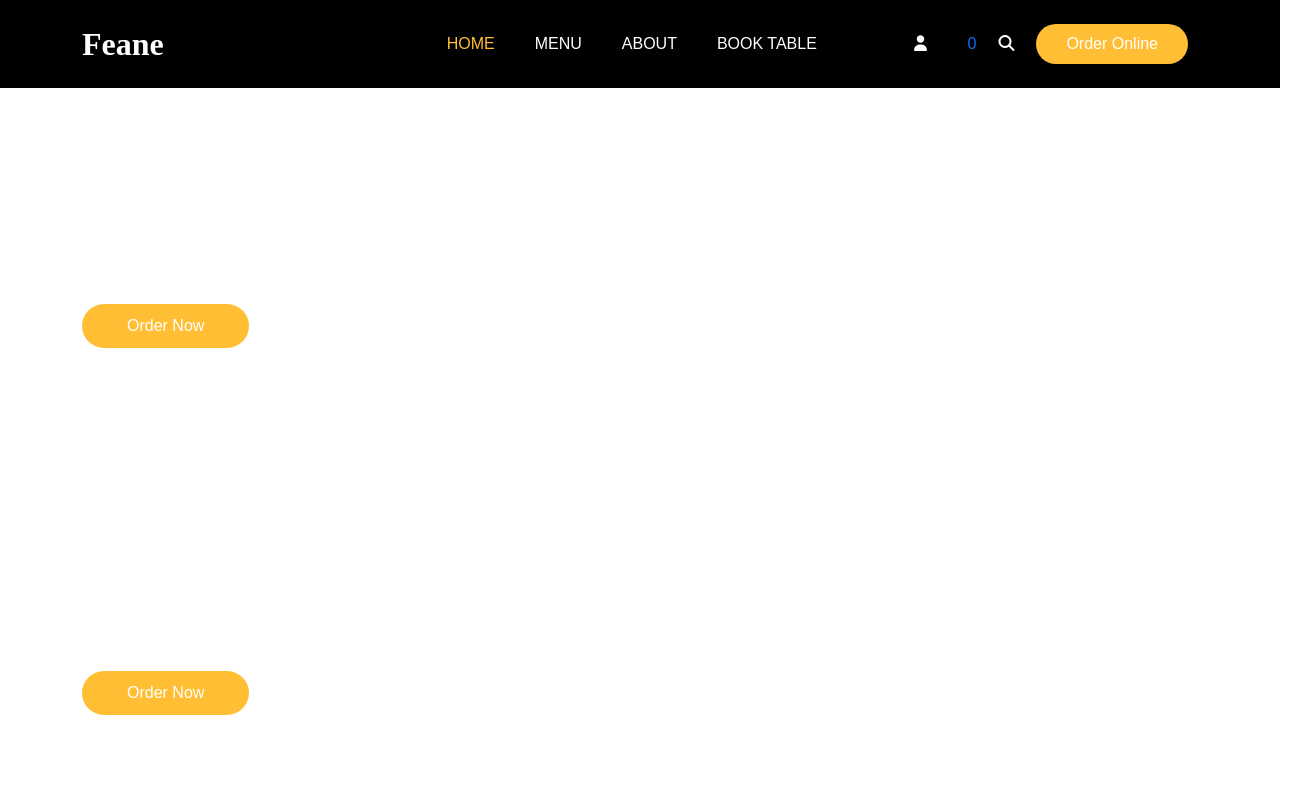
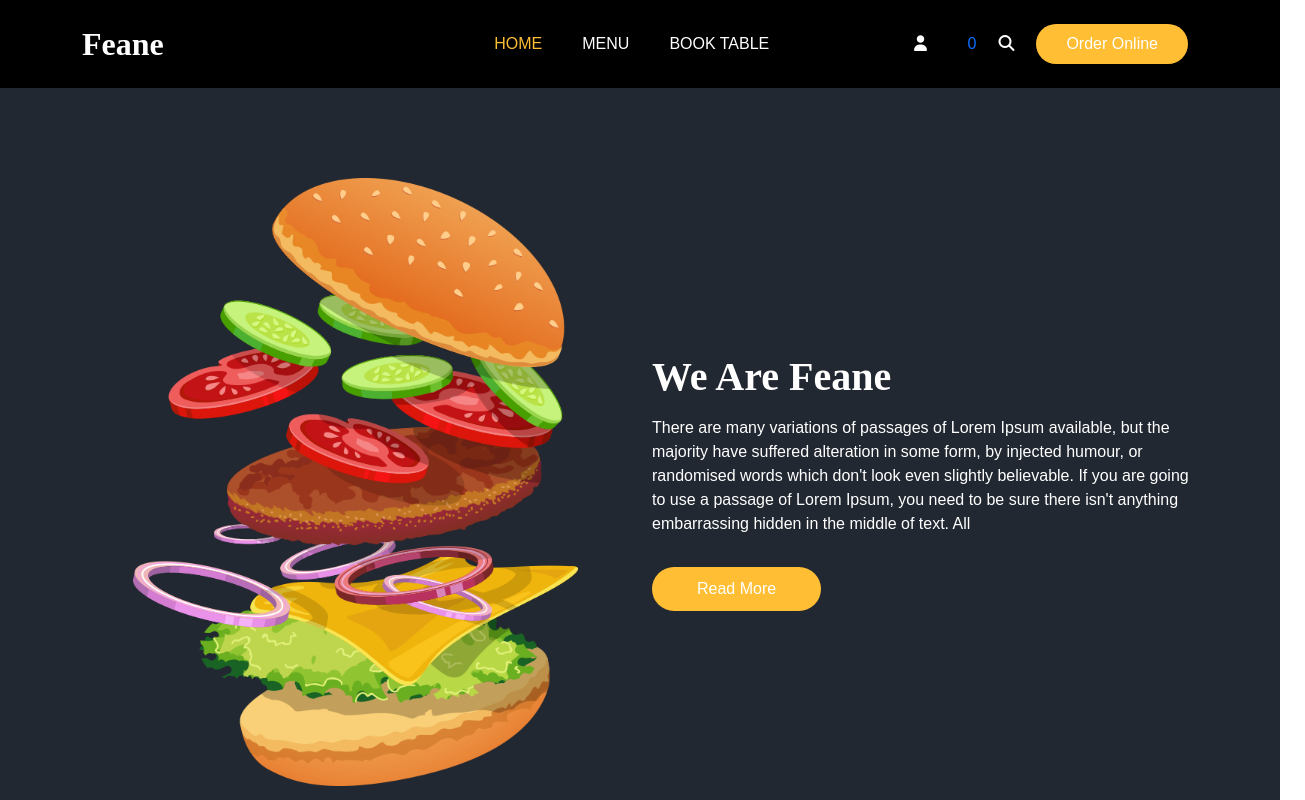
Before and after one commit to padwalakshay/react-app, a React (Vite) app: page /home in a window 1280 px wide. Shown: the top 800 px of the page, 1305 px wide, since content can reach past the window. Built offline with nearby package versions, Linux system fonts and the light colour scheme; a web font is replaced by a local one.

Commit message:
adding home page

```diff
--- a/src/components/Home.jsx
+++ b/src/components/Home.jsx
@@ -1,78 +1,34 @@
-import Slider from "react-slick"
-import SimpleSlider from "./Slider"
 export default function Home() {
     return(
+      <section class="about_section layout_padding">
+    <div class="container  ">
 
-      <section className="slider_section ">
-         <Slider>
-      <div id="customCarousel1" className="carousel slide" data-ride="carousel">
-        <div className="carousel-inner">
-          <div className="carousel-item">
-            <div className="container ">
-              <div className="row">
-                <div className="col-md-7 col-l  g-6 ">
-                  <div className="detail-box">
-                    <h1>
-                      Fast Food Restaurant
-                    </h1>
+      <div class="row">
+        <div class="col-md-6 ">
+          <div class="img-box">
+            <img src="images/about-img.png" alt=""/>
+          </div>
+        </div>
+        <div class="col-md-6">
+          <div class="detail-box">
+            <div class="heading_container">
+              <h2>
+                We Are Feane
+              </h2>
+            </div>
             <p>
-                      Doloremque, itaque aperiam facilis rerum, commodi, temporibus sapiente ad mollitia laborum quam quisquam esse error unde. Tempora ex doloremque, labore, sunt repellat dolore, iste magni quos nihil ducimus libero ipsam.
+              There are many variations of passages of Lorem Ipsum available, but the majority have suffered alteration
+              in some form, by injected humour, or randomised words which don't look even slightly believable. If you
+              are going to use a passage of Lorem Ipsum, you need to be sure there isn't anything embarrassing hidden in
+              the middle of text. All
             </p>
-                    <div className="btn-box">
-                      <a href="" className="btn1">
-                        Order Now
+            <a href="">
+              Read More
             </a>
           </div>
         </div>
       </div>
     </div>
-            </div>
-          </div>
-          <div className="carousel-item active">
-            <div className="container ">
-              <div className="row">
-                <div className="col-md-7 col-lg-6 ">
-                  <div className="detail-box">
-                    <h1>
-                      Fast Food Restaurant
-                    </h1>
-                    <p>
-                      Doloremque, itaque aperiam facilis rerum, commodi, temporibus sapiente ad mollitia laborum quam quisquam esse error unde. Tempora ex doloremque, labore, sunt repellat dolore, iste magni quos nihil ducimus libero ipsam.
-                    </p>
-                    <div className="btn-box">
-                      <a href="" className="btn1">
-                        Order Now
-                      </a>
-                    </div>
-                  </div>
-                </div>
-              </div>
-            </div>
-          </div>
-          <div className="carousel-item">
-            <div className="container ">
-              <div className="row">
-                <div className="col-md-7 col-lg-6 ">
-                  <div className="detail-box">
-                    <h1>
-                      Fast Food Restaurant
-                    </h1>
-                    <p>
-                      Doloremque, itaque aperiam facilis rerum, commodi, temporibus sapiente ad mollitia laborum quam quisquam esse error unde. Tempora ex doloremque, labore, sunt repellat dolore, iste magni quos nihil ducimus libero ipsam.
-                    </p>
-                    <div className="btn-box">
-                      <a href="" className="btn1">
-                        Order Now
-                      </a>
-                    </div>
-                  </div>
-                </div>
-              </div>
-            </div>
-          </div>
-        </div>
-      </div>
-      </Slider>
   </section>
   )
 }
--- a/src/components/Navbar.jsx
+++ b/src/components/Navbar.jsx
@@ -8,8 +8,7 @@
   const [isActive, setActive] = useState(1);
   const navList = [{id: 1, title:'Home', link: '/home'},
     {id: 2, title:'Menu', link: '/menu'},
-    {id: 3, title:'About', link:'/about'},
-    {id: 4, title:'Book Table', link:'/book'}
+    {id: 3, title:'Book Table', link:'/book'}
   ]
   // const count = cart((state) => state.count)
     return(
```
Lines whose indentation alone changed are shown as unchanged.
